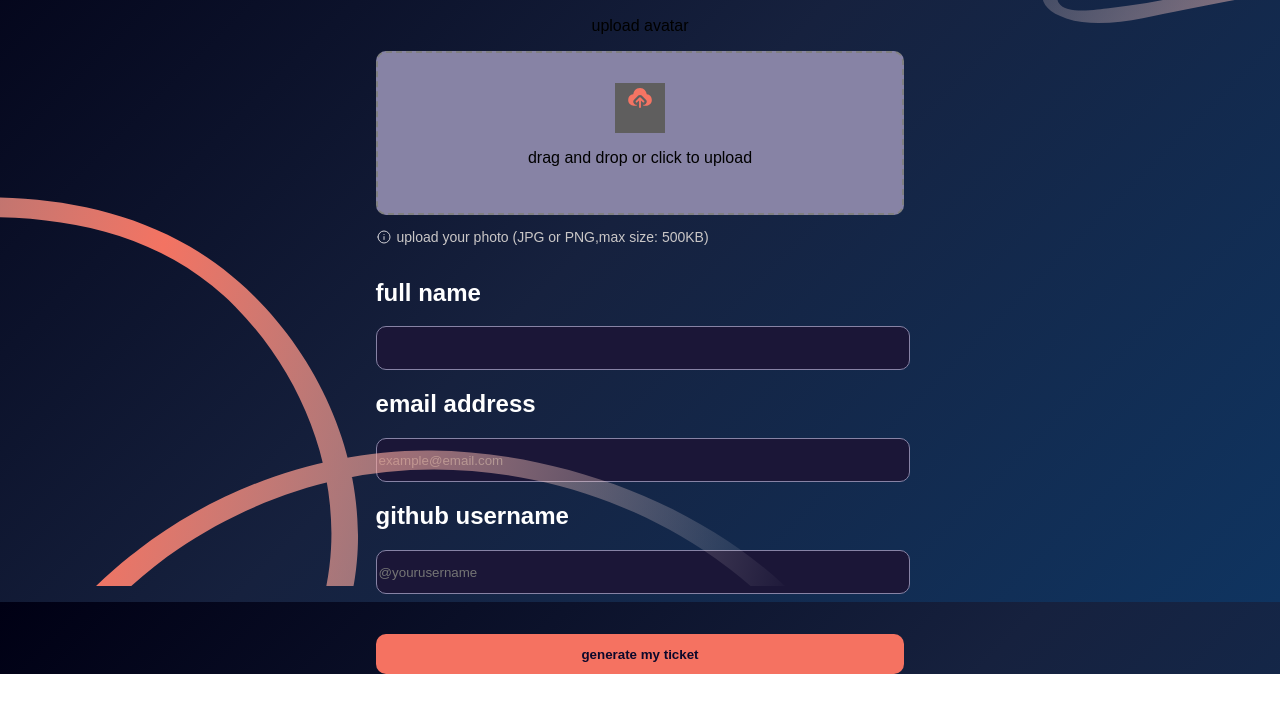
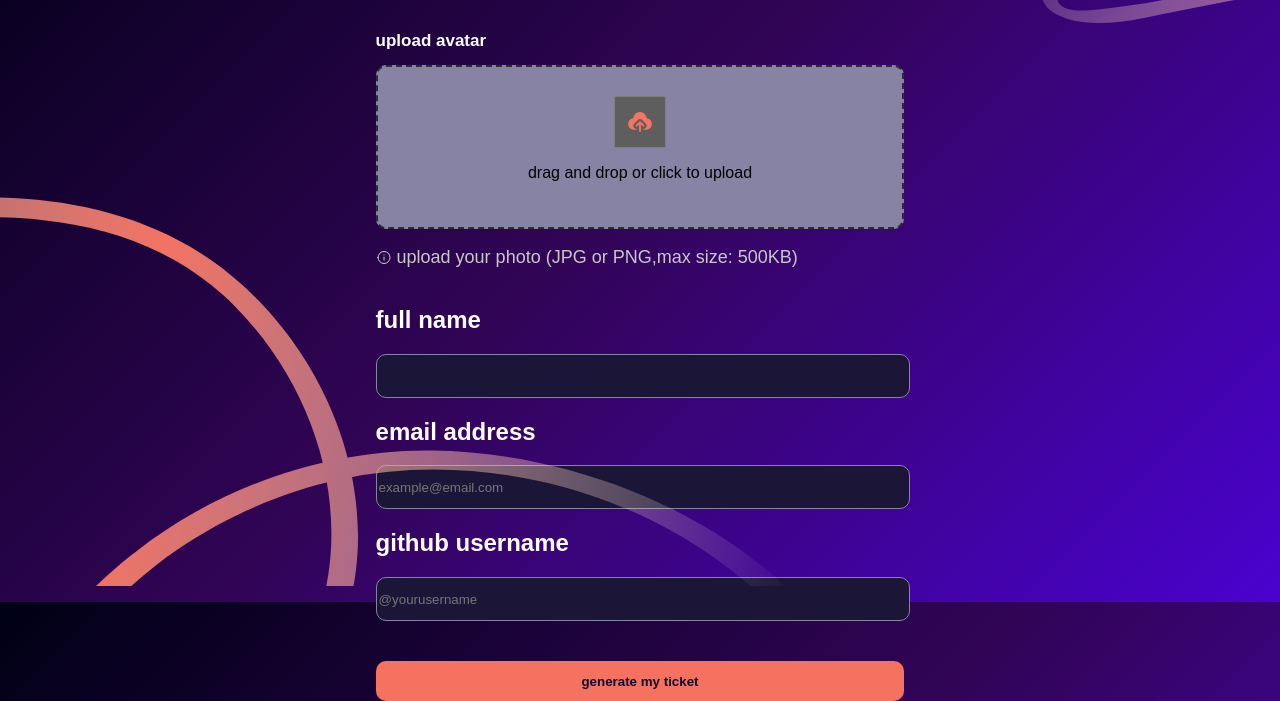
Before and after one commit to ligmasandro/adpoasjfpcjaPFCJ, a plain HTML site: page index.html in a window 1280 px wide. Shown: the part 214-915 px from the top of the page. Before the commit the page ends 888 px from the top, so only its background shows below. Drawn offline with Linux system fonts and the light colour scheme.

Commit message:
Add files via upload

```diff
--- a/index.html
+++ b/index.html
@@ -16,7 +16,10 @@
         2025 starts here! <br />
         <span>secure your spot ar next year's biggest conf confinerce</span>
       </h1>
-      <p>upload avatar</p>
+      <div class="upload-div">
+        <h2 class="small-h2">upload avatar</h2>
+      </div>
+
       <div class="first">
         <div class="mini-div">
           <img class="img-upload" src="assets/images/icon-upload.svg" alt="" />
--- a/style.css
+++ b/style.css
@@ -2,7 +2,7 @@ body {
   background-image: url(assets/images/pattern-lines.svg);
 
 
-  background: linear-gradient( 135deg, #000014, #16213e, #0f3460);;
+  background-image: linear-gradient( 135deg, hsl(240, 100%, 4%), hsl(273, 91%, 18%), hsl(261, 98%, 41%));;
   align-items: center;
   text-align: center;
   height: 100vh;
@@ -19,7 +19,7 @@ span {
   color: rgb(219, 219, 219);
 }
 .first {
-  border: 2px dashed gray;
+  border: 2px dashed rgb(46, 46, 46);
   height: 140px;
   padding-top: 10px;
   padding-bottom: 10px;
@@ -31,8 +31,12 @@ span {
   border-radius: 10px;
 }
 .mini-div{
-  border: qpx solid gray;
+  border: 1px solid gray;
   background-color: rgb(95, 94, 94);
+  align-items: center;
+  justify-content: center;
+  display: flex;
+  flex-direction: column;
 }
 .upload-div {
   display: flex;
@@ -65,9 +69,11 @@ input{
   height:40px;
   border: none;
   font-weight: 800;
+}
 
-
-
+.upload-div{
+  text-align: start;
+  font-size: 18px;
 }
 
 .top-img{
@@ -91,3 +97,6 @@ input{
 .input-box{
   text-align: start;
 }
+.small-h2{
+  font-size: 17px;
+}
```
